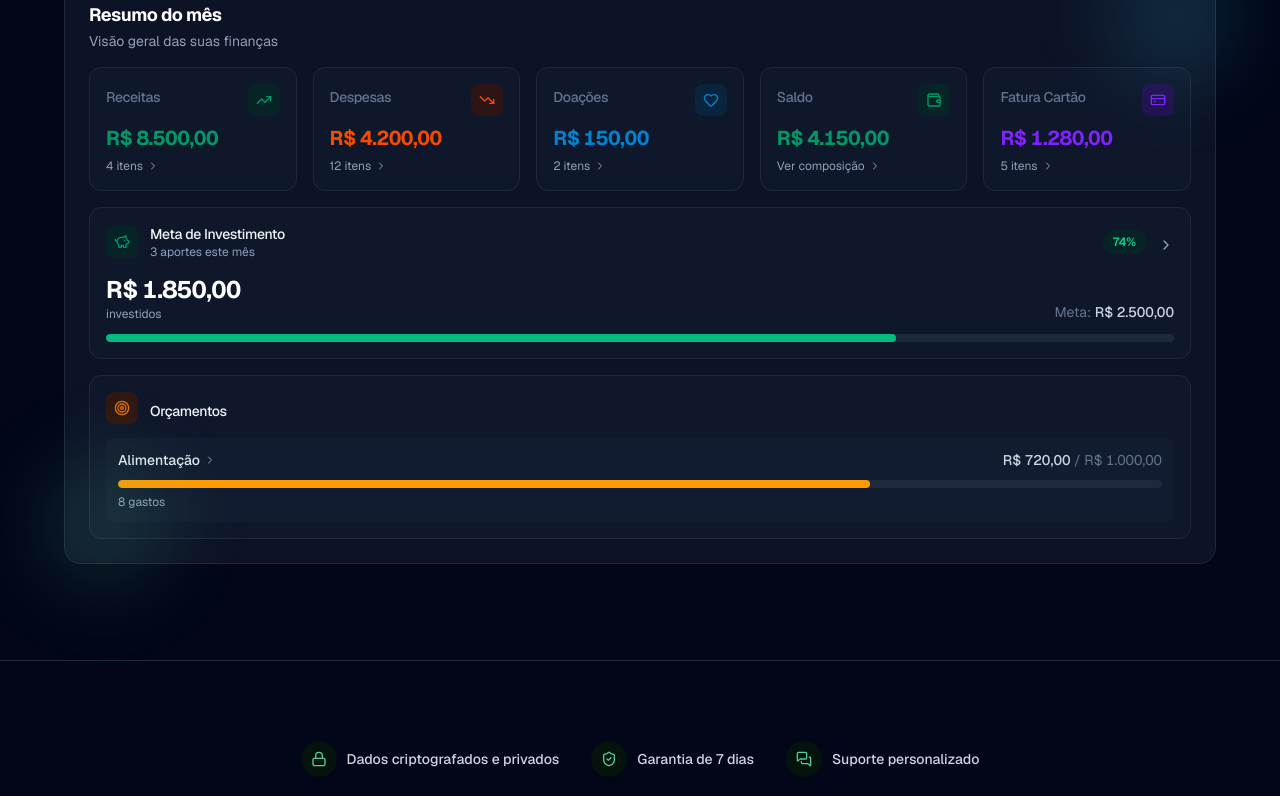
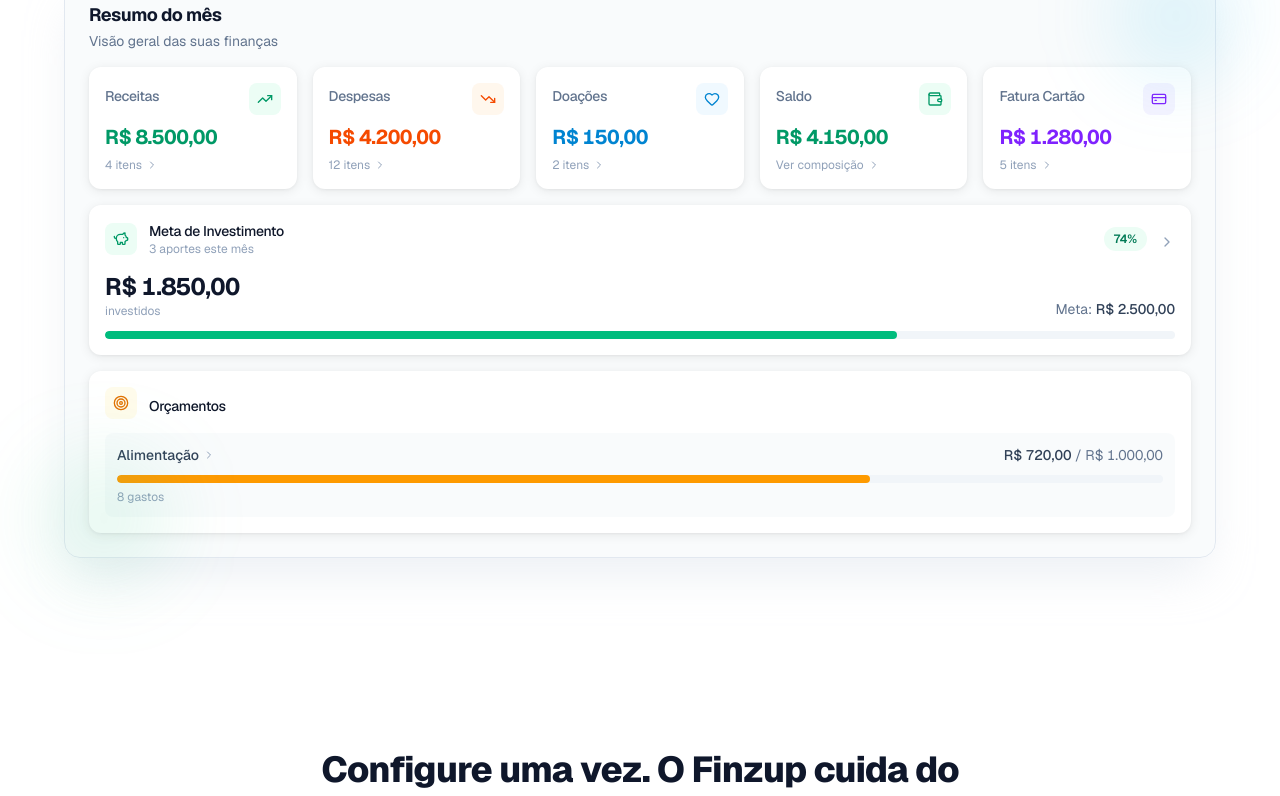
Before and after one commit to pedrohkirito/finzup-frontend, a Next.js app: page / in a window 1280 px wide. Shown: the part 613-1409 px from the top of the page. Built offline with nearby package versions, Linux system fonts and the light colour scheme.

Commit message:
feat: improving landing

```diff
--- a/src/app/layout.tsx
+++ b/src/app/layout.tsx
@@ -35,11 +35,11 @@ export const viewport: Viewport = {
 
 export default function RootLayout({ children }: { children: React.ReactNode }) {
   return (
-    <html lang="pt-BR" className={`${geistSans.variable} ${geistMono.variable} dark h-full`} suppressHydrationWarning>
+    <html lang="pt-BR" className={`${geistSans.variable} ${geistMono.variable} h-full`} suppressHydrationWarning>
       <head>
         <script
           dangerouslySetInnerHTML={{
-            __html: `(function(){try{var t=localStorage.getItem('finzup-theme');document.documentElement.classList.toggle('dark',t!=='light')}catch(e){document.documentElement.classList.add('dark')}})();`,
+            __html: `(function(){try{var t=localStorage.getItem('finzup-theme');document.documentElement.classList.toggle('dark',t==='dark')}catch(e){}})();`,
           }}
         />
       </head>
--- a/src/app/page.tsx
+++ b/src/app/page.tsx
@@ -231,9 +231,6 @@ export default function Home() {
         </div>
       </section>
 
-      {/* Prova social */}
-      <SocialProof />
-
       {/* Como funciona */}
       <HowItWorks />
 
@@ -267,6 +264,9 @@ export default function Home() {
           </div>
         </div>
       </section>
+
+      {/* Prova social */}
+      <SocialProof />
 
       {/* Por que Finzup */}
       <section className="bg-white py-16 sm:py-24 dark:bg-slate-950">
--- a/src/providers/theme-provider.tsx
+++ b/src/providers/theme-provider.tsx
@@ -5,18 +5,18 @@ import { createContext, useContext, useEffect, useState } from 'react';
 type Theme = 'light' | 'dark';
 
 const ThemeContext = createContext<{ theme: Theme; toggle: () => void }>({
-  theme: 'dark',
+  theme: 'light',
   toggle: () => {},
 });
 
 function getStoredTheme(): Theme {
-  if (typeof window === 'undefined') return 'dark';
+  if (typeof window === 'undefined') return 'light';
   const stored = localStorage.getItem('finzup-theme') as Theme | null;
-  return stored === 'light' || stored === 'dark' ? stored : 'dark';
+  return stored === 'light' || stored === 'dark' ? stored : 'light';
 }
 
 export function ThemeProvider({ children }: { children: React.ReactNode }) {
-  const [theme, setTheme] = useState<Theme>('dark');
+  const [theme, setTheme] = useState<Theme>('light');
 
   useEffect(() => {
     const preferred = getStoredTheme();
```
